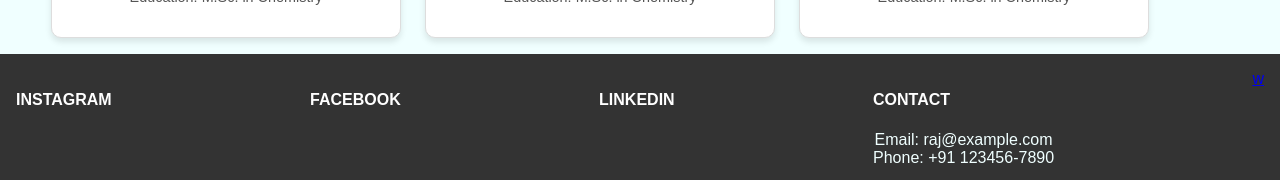
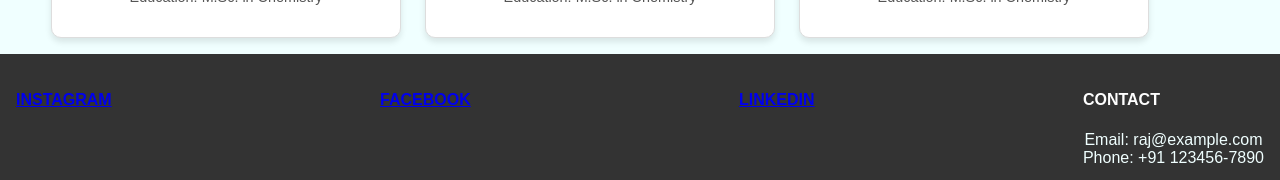
Before and after one commit to mrsraj/Coaching-Portfolio, a React (Vite) app: page / in a window 1280 px wide. Shown: the part 2899-3079 px from the top of the page. Built offline with nearby package versions, Linux system fonts and the light colour scheme.

Commit message:
Add Link

```diff
--- a/src/Components/Footer.jsx
+++ b/src/Components/Footer.jsx
@@ -5,24 +5,21 @@ import Contact from "./Contact";
 const Footer = () => (
     <footer className={style.footer} id="contact">
         <div>
-            <h4>INSTAGRAM</h4>
+            <h4><a className={style.INSTAGRAM} href="https://www.instagram.com/">INSTAGRAM</a></h4>
         </div>
 
         <div>
-            <h4>FACEBOOK</h4>
+            <h4><a className={style.FACEBOOK} href="https://www.facebook.com/">FACEBOOK</a></h4>
         </div>
 
         <div>
-            <h4>LINKEDIN</h4>
+            <h4><a className={style.LINKEDIN} href="https://www.linkedin.com/">LINKEDIN</a></h4>
         </div>
         <div>
             <h4>CONTACT</h4>
             <Contact />
         </div>
 
-        <div>
-            <a href="https://wa.me/7322078774?text-Hello am Sachin Raj?" target="_blank">w</a>
-        </div>
     </footer>
 );
 
```
